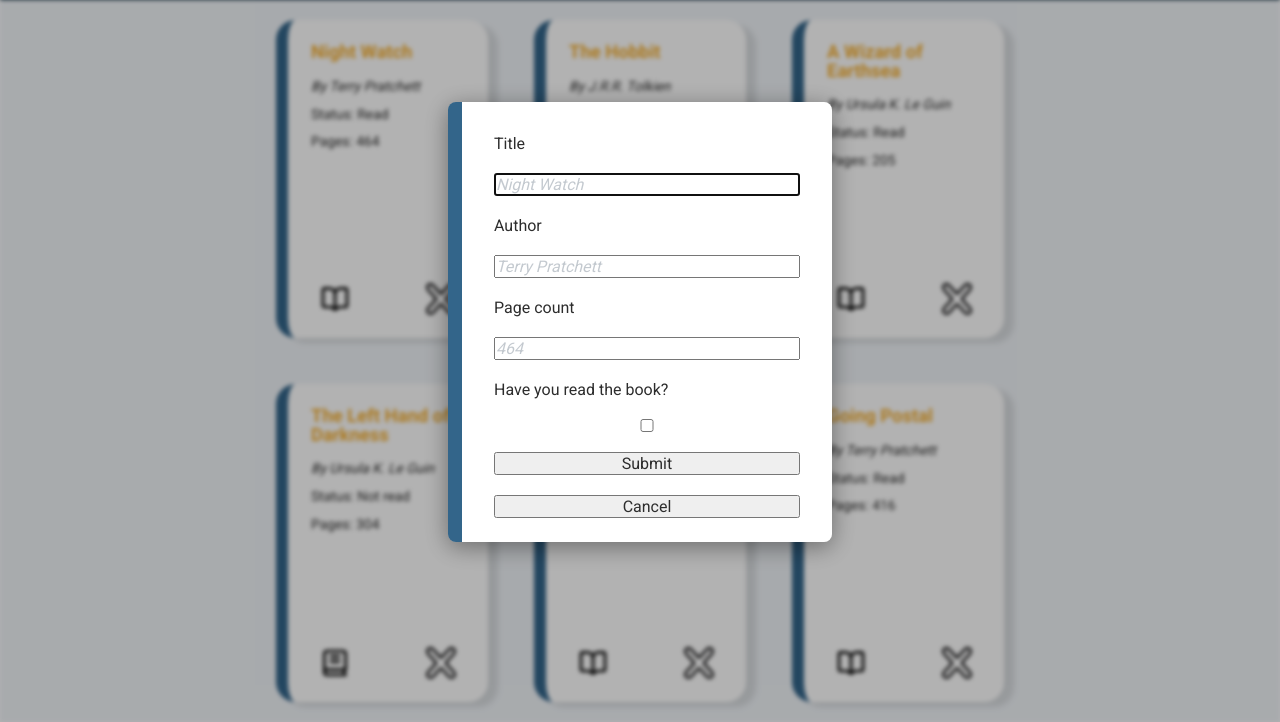
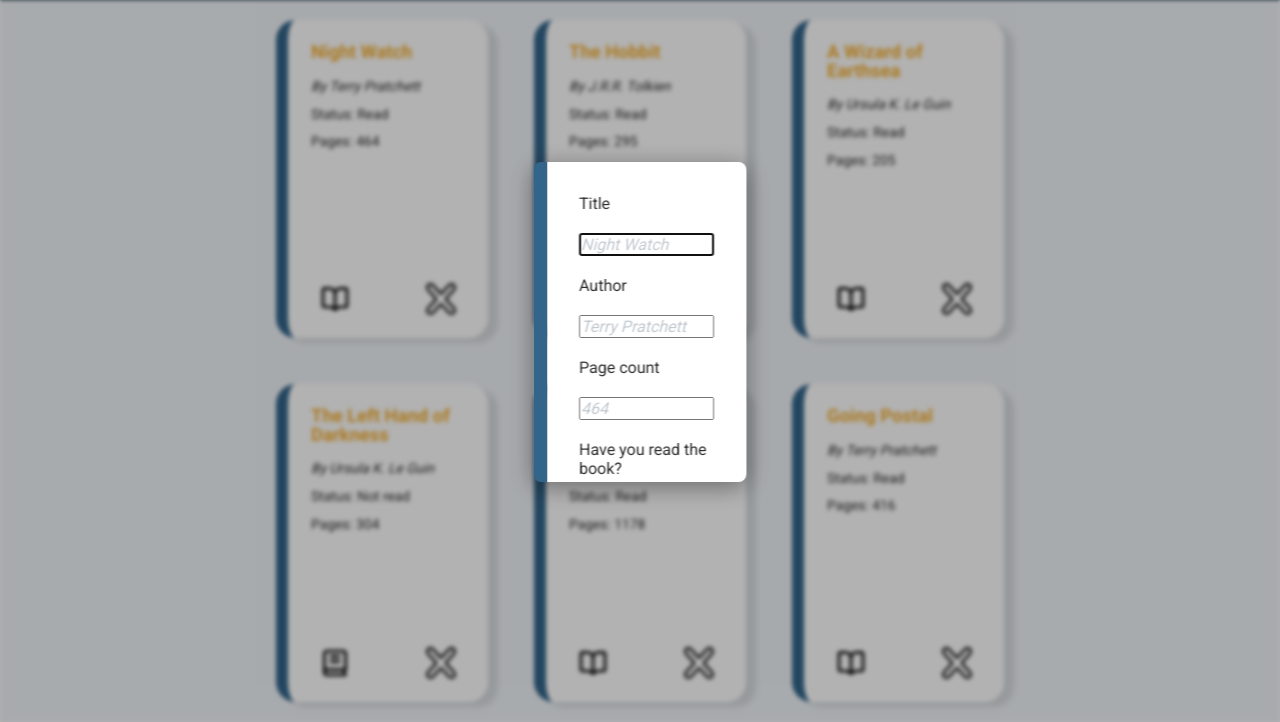
Before and after one commit to jufu87/Library, a plain HTML site: page index.html in a window 1280 px wide. Both pictures are taken after a click on the button "Add new book". Shown: the part 78-800 px from the top of the page. Drawn offline with Linux system fonts and the light colour scheme.

Commit message:
Changed form size

```diff
--- a/styles.css
+++ b/styles.css
@@ -55,6 +55,7 @@ body {
     font-weight: 300;
     color: var(--color-accent);
 }
+
 #openModalButton {
     border-radius: 20%;
     font-size: 2em;
@@ -217,6 +218,7 @@ button {
 
 /* Modal styles */
 dialog {
+    aspect-ratio: 2/3;
     position: fixed;
     top: 50%;
     left: 50%;
@@ -227,8 +229,8 @@ dialog {
     background-color: var(--color-surface);
     box-shadow: 0 5px 25px rgba(0, 0, 0, 0.4);
     z-index: 100;
-    width: 30vw;
-    height: 55vh;
+    /* width: 30vw; */
+    height: 40vh;
     border-left: 14px var(--color-secondary) solid;
 }
 
```
